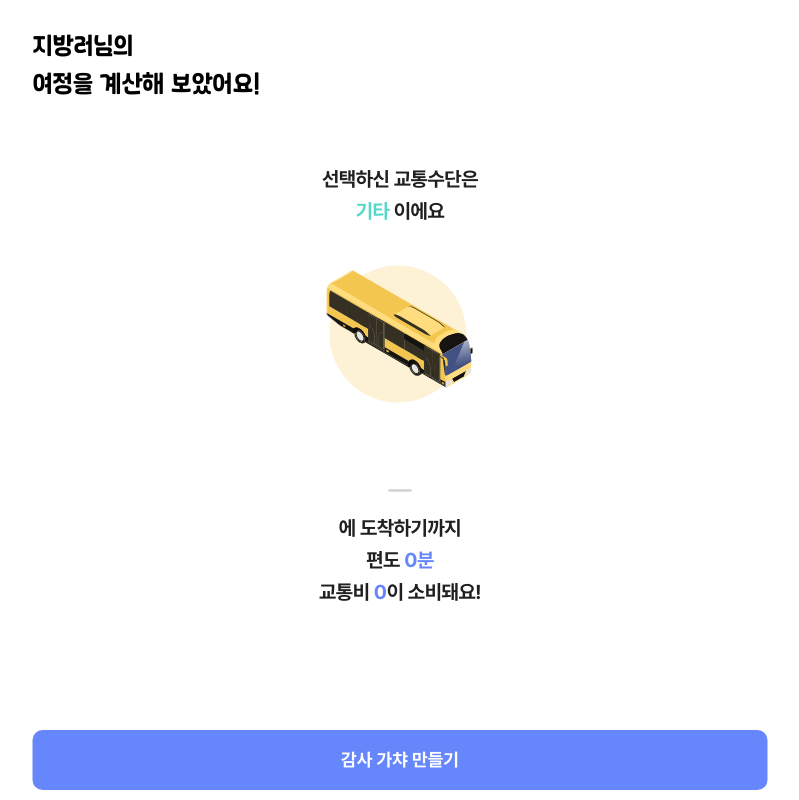
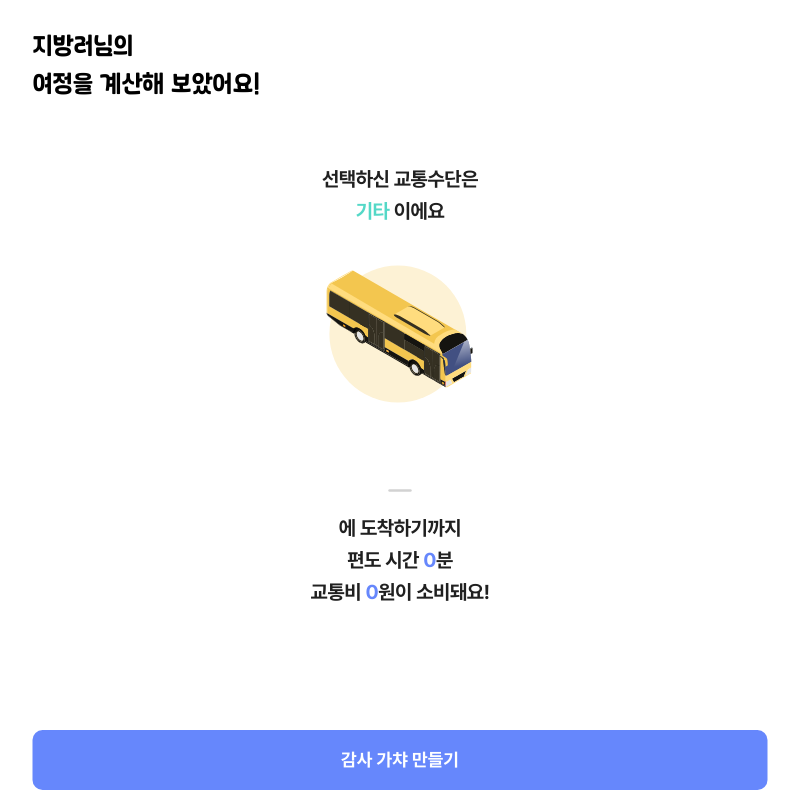
Before and after one commit to mintmin0320/provincial-minds, a Next.js app: page /transit-route-result in a window 1280 px wide. Shown: the whole page, without its empty margins (240-1039 px from the left). Built offline with nearby package versions, Linux system fonts and the light colour scheme.

Commit message:
style: 시, 분 정보 ui 수정

```diff
--- a/src/features/provincial-route-result/ui/SelectedTransitRoute.tsx
+++ b/src/features/provincial-route-result/ui/SelectedTransitRoute.tsx
@@ -34,8 +34,8 @@ const SelectedTransitRoute = () => {
   const destination = endArea.match(/\((.*?)\)/)?.[1] ?? ""
 
   // 시간 표시 형식
-  const travelHours = hour !== 0 ? `${hour}시간` : ""
-  const travelMinutes = `${minute}분`
+  const travelHours = hour !== 0 ? `${hour}` : ""
+  const travelMinutes = `${minute}`
 
   return (
     <>
@@ -66,13 +66,11 @@ const SelectedTransitRoute = () => {
       />
       <p>
         <span className="text-blue01">{destination}</span>에 도착하기까지 <br />
-        편도{" "}
-        <span className="text-blue01">
-          {travelHours} {travelMinutes}
-        </span>
+        편도 <span className="text-blue01">{travelHours}</span>시간{" "}
+        <span className="text-blue01">{travelMinutes}</span>분
         <br />
-        교통비 <span className="text-blue01">{payment.toLocaleString()}</span>이
-        소비돼요!
+        교통비 <span className="text-blue01">{payment.toLocaleString()}</span>
+        원이 소비돼요!
       </p>
     </>
   )
```
